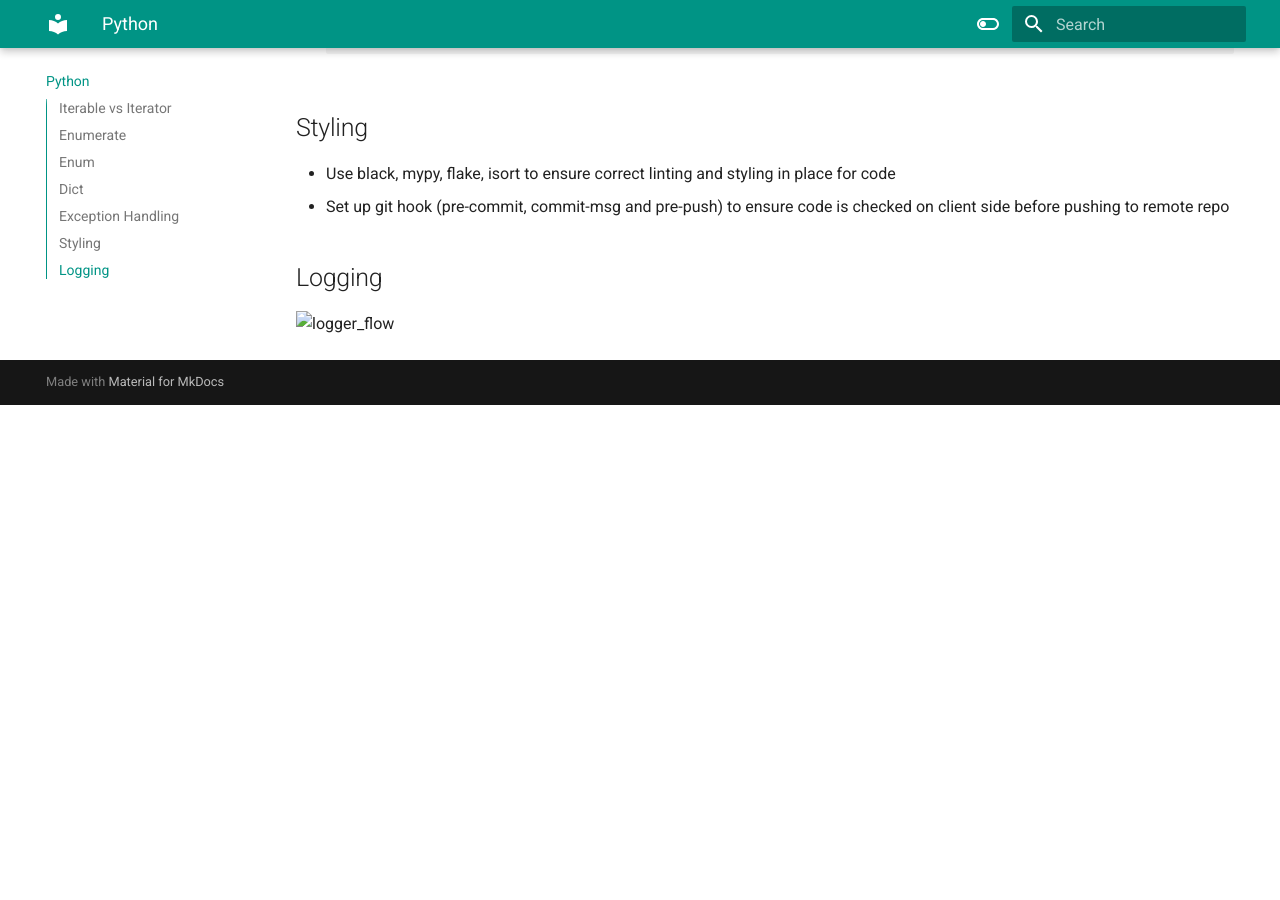
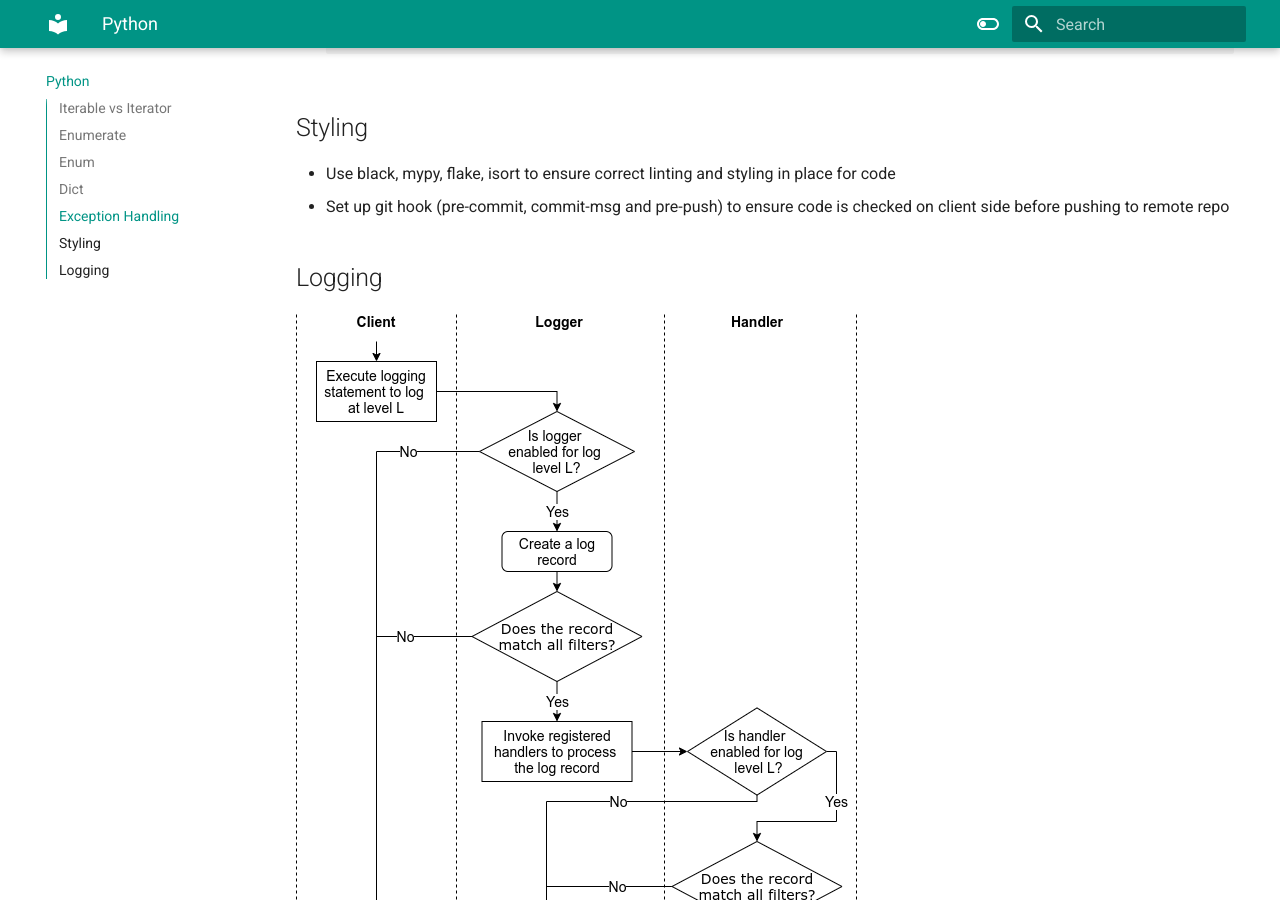
Before and after one commit to digi04123/tips-and-tricks, an MkDocs documentation site: the page built from docs/python.md, in a window 1280 px wide and 900 px high, scrolled down 1647 px. Built offline with MkDocs 1.6.1 and Material for MkDocs 9.7.7, drawn with Linux system fonts in a browser that asks for light colours; before the commit the page ends 2052 px from its top, so only the background shows below that.

Commit message:
Update image link

```diff
--- a/docs/python.md
+++ b/docs/python.md
@@ -71,4 +71,4 @@ except ValueError as err:
 * Set up git hook (pre-commit, commit-msg and pre-push) to ensure code is checked on client side before pushing to remote repo
 
 ## Logging
-![logger_flow](../img/logger_flow.webp "Logger Flow")
+![logger_flow](img/logger_flow.webp "Logger Flow")
```
Also changed, not shown: docs/img/logger_flow.webp (renamed from img/logger_flow.webp).
